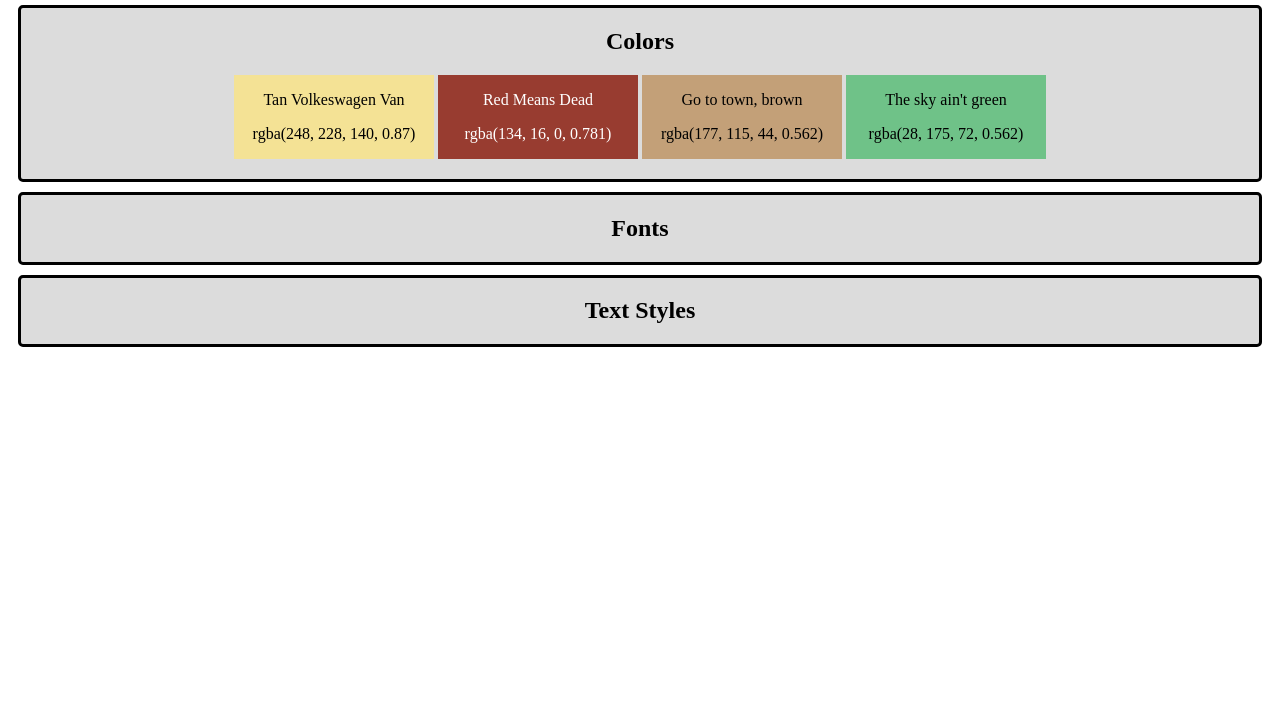
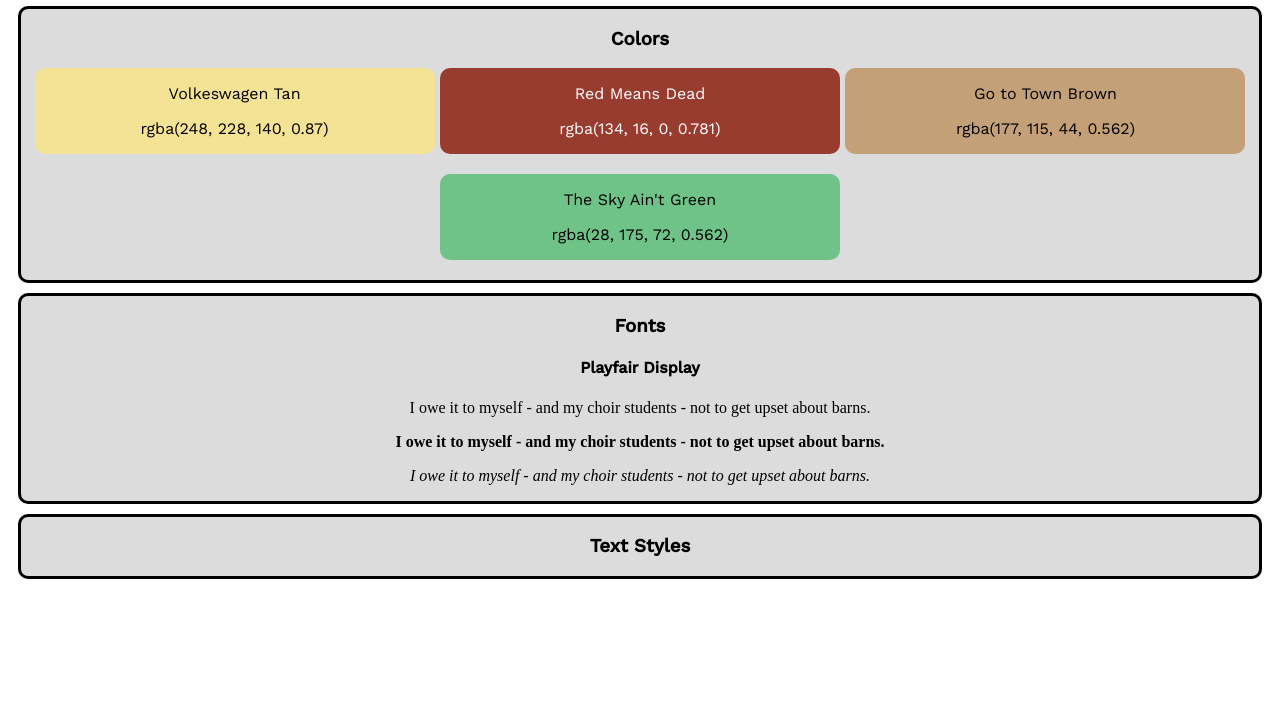
Before and after one commit to tulloch022/Style-Guide, a plain HTML site: page index.html in a window 1280 px wide. Shown: the part 75-800 px from the top of the page. Drawn offline with nearby package versions, Linux system fonts and the light colour scheme.

Commit message:
structured and stylized colors section

```diff
--- a/index.html
+++ b/index.html
@@ -4,14 +4,15 @@
     <meta charset='UTF-8'/>
     <title>My Style Guide</title>
     <link rel="stylesheet" href="resources/styles.css">
+    <link href="https://fonts.googleapis.com/css2?family=Space+Mono&family=Work+Sans:wght@400;500&display=swap" rel="stylesheet">
   </head>
   <body>
     <h1>My Style Guide</h1>
     <div class="container">
-      <h2>Colors</h2>
+      <h3>Colors</h3>
         <div class="color-container">
           <div class="color-panel tan">
-             <p class="color-label">Tan Volkeswagen Van</p>
+             <p class="color-label">Volkeswagen Tan</p>
              <p class="color rgb">rgba(248, 228, 140, 0.87)</p>
           </div>
           <div class="color-panel red">
@@ -19,22 +20,25 @@
              <p class="color rgb">rgba(134, 16, 0, 0.781)</p>
           </div>
           <div class="color-panel brown">
-             <p class="color-label">Go to town, brown</p>
+             <p class="color-label">Go to Town Brown</p>
              <p class="color rgb">rgba(177, 115, 44, 0.562)</p>
             </div>
             <div class="color-panel green">
-                <p class="color-label">The sky ain't green</p>
+                <p class="color-label">The Sky Ain't Green</p>
                 <p class="color rgb">rgba(28, 175, 72, 0.562)</p>
                 </div>
         </div>
     </div>
     <div class="container">
-      <h2>Fonts</h2>
+      <h3>Fonts</h3>
         <div class="fonts-container">
-
+            <h4>Playfair Display</h4>
+            <p class="playfair">I owe it to myself - and my choir students - not to get upset about barns.</p>
+            <p class="playfair"><strong>I owe it to myself - and my choir students - not to get upset about barns.</strong></p>
+            <p class="playfair"><em>I owe it to myself - and my choir students - not to get upset about barns.</em></p>
         </div>
     </div>
     <div class="container">
-      <h2>Text Styles</h2>
+      <h3>Text Styles</h3>
     </div>
   </body>
--- a/resources/styles.css
+++ b/resources/styles.css
@@ -1,20 +1,27 @@
-h1, h2 {
+body {
+    font-family: 'Space Mono', monospace;
+    font-family: 'Work Sans', sans-serif;
+}
+
+
+h1, h3 {
     text-align: center;
 }
 
 .container {
     background-color: gainsboro;
     border-style: solid;
-    border-radius: 5px;
+    border-radius: 10px;
     margin: 10px;
     text-align: center;
 }
 
 .color-panel {
-    width: 200px;
+    width: 400px;
     display: inline-block;
     text-align: center;
     margin-bottom: 20px;
+    border-radius: 10px;
 }
 
 .tan {
@@ -33,3 +40,10 @@ h1, h2 {
 .green {
     background-color:rgba(28, 175, 72, 0.562);
 }
+
+
+
+
+.playfair {
+    font-family: "Playfair Display"
+}
```
